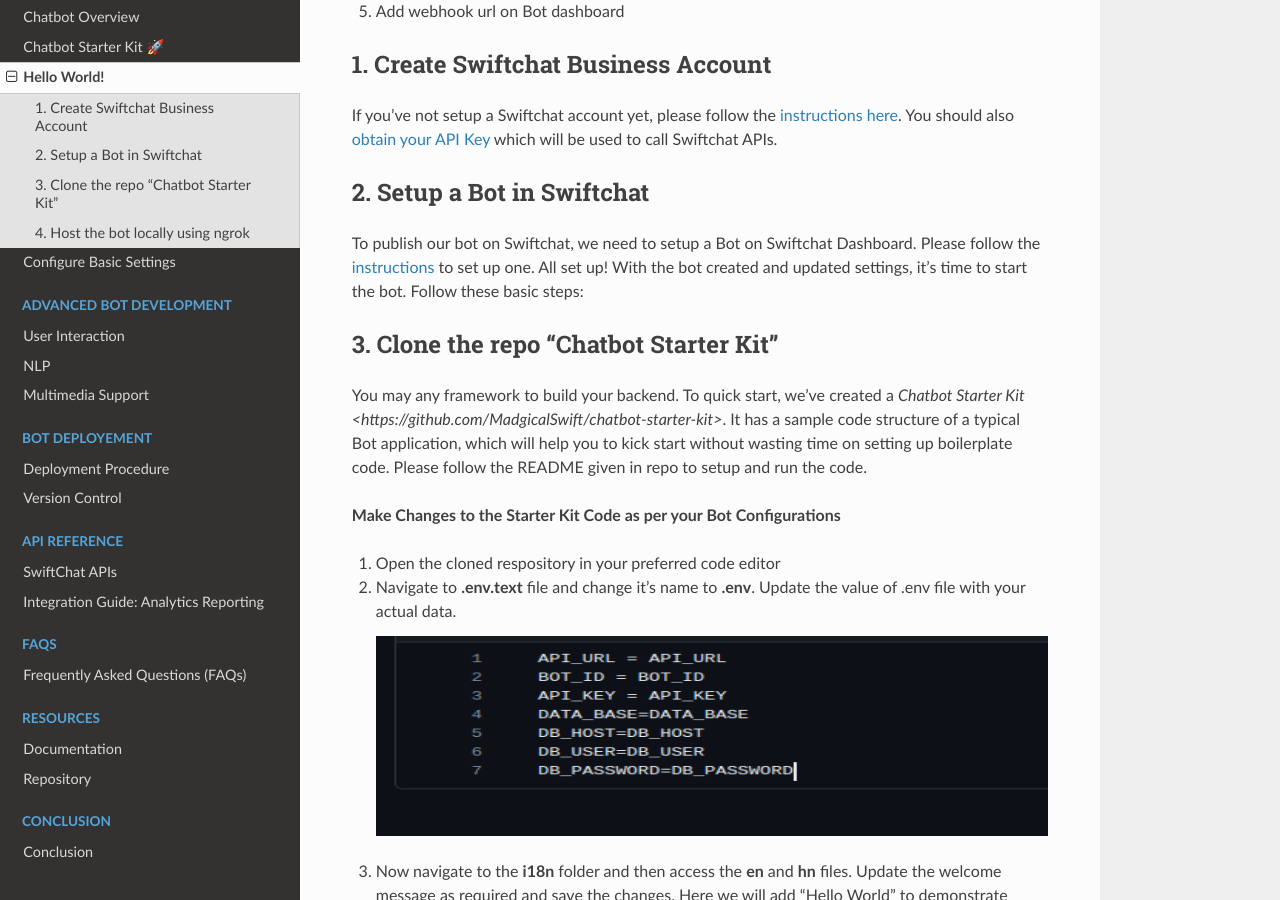
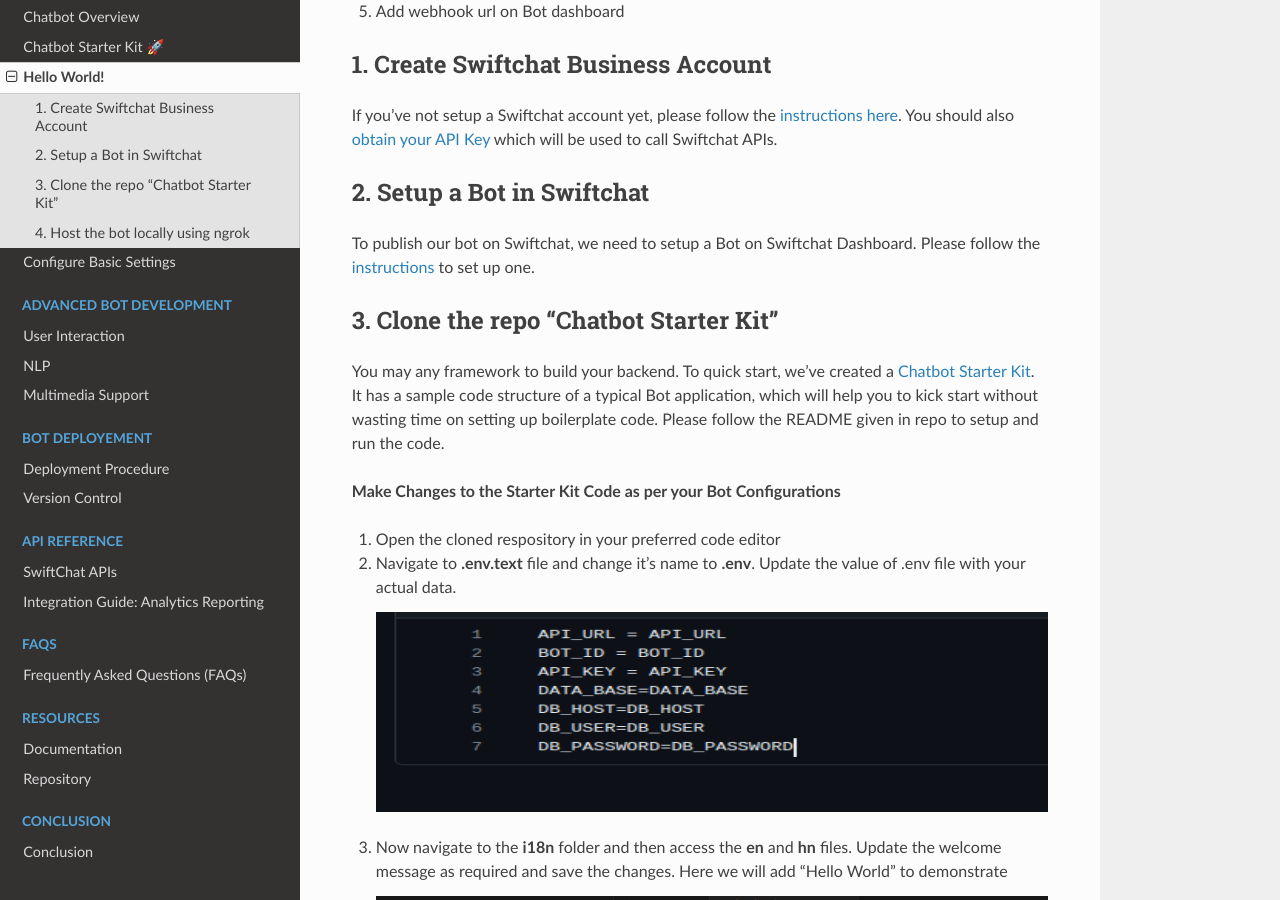
Before and after one commit to Priyanka-sharma181/Chatbot-Development-Guide, a Sphinx documentation site: the page built from docs/source/hello_world.rst, in a window 1280 px wide and 900 px high, scrolled down 328 px. Built offline with Sphinx 7.4.7 and the Read the Docs theme 2.0.0, drawn with Linux system fonts in a browser that asks for light colours.

Commit message:
Update hello_world.rst

```diff
--- a/docs/source/hello_world.rst
+++ b/docs/source/hello_world.rst
@@ -16,11 +16,11 @@
 2. Setup a Bot in Swiftchat
 ~~~~~~~~~~~~~~~~~~~~~~~~~~~~~~~~~
 To publish our bot on Swiftchat, we need to setup a Bot on Swiftchat Dashboard. Please follow the :ref:`instructions <swiftchat_bot_setup>` to set up one.
-All set up! With the bot created and updated settings, it's time to start the bot. Follow these basic steps:
+
 
 3. Clone the repo "Chatbot Starter Kit"
 ~~~~~~~~~~~~~~~~~~~~~~~~~~~~~~~~~
-You may any framework to build your backend. To quick start, we've created a `Chatbot Starter Kit <https://github.com/MadgicalSwift/chatbot-starter-kit>`. It has a sample code structure of a typical Bot application, which will help you to kick start without wasting time on setting up boilerplate code. Please follow the README given in repo to setup and run the code.
+You may any framework to build your backend. To quick start, we've created a `Chatbot Starter Kit <https://github.com/MadgicalSwift/chatbot-starter-kit>`_. It has a sample code structure of a typical Bot application, which will help you to kick start without wasting time on setting up boilerplate code. Please follow the README given in repo to setup and run the code.
 
 **Make Changes to the Starter Kit Code as per your Bot Configurations**
 
```
